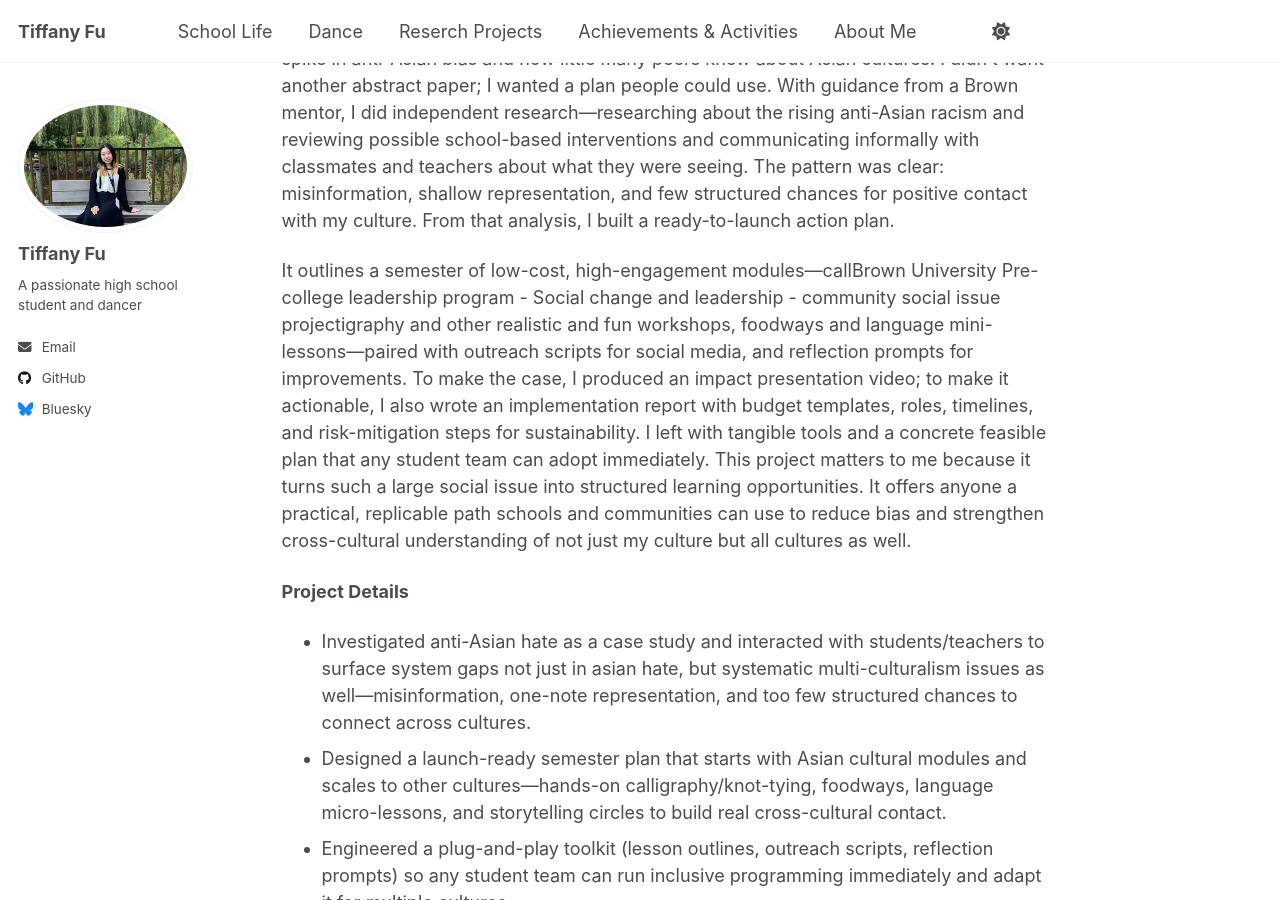
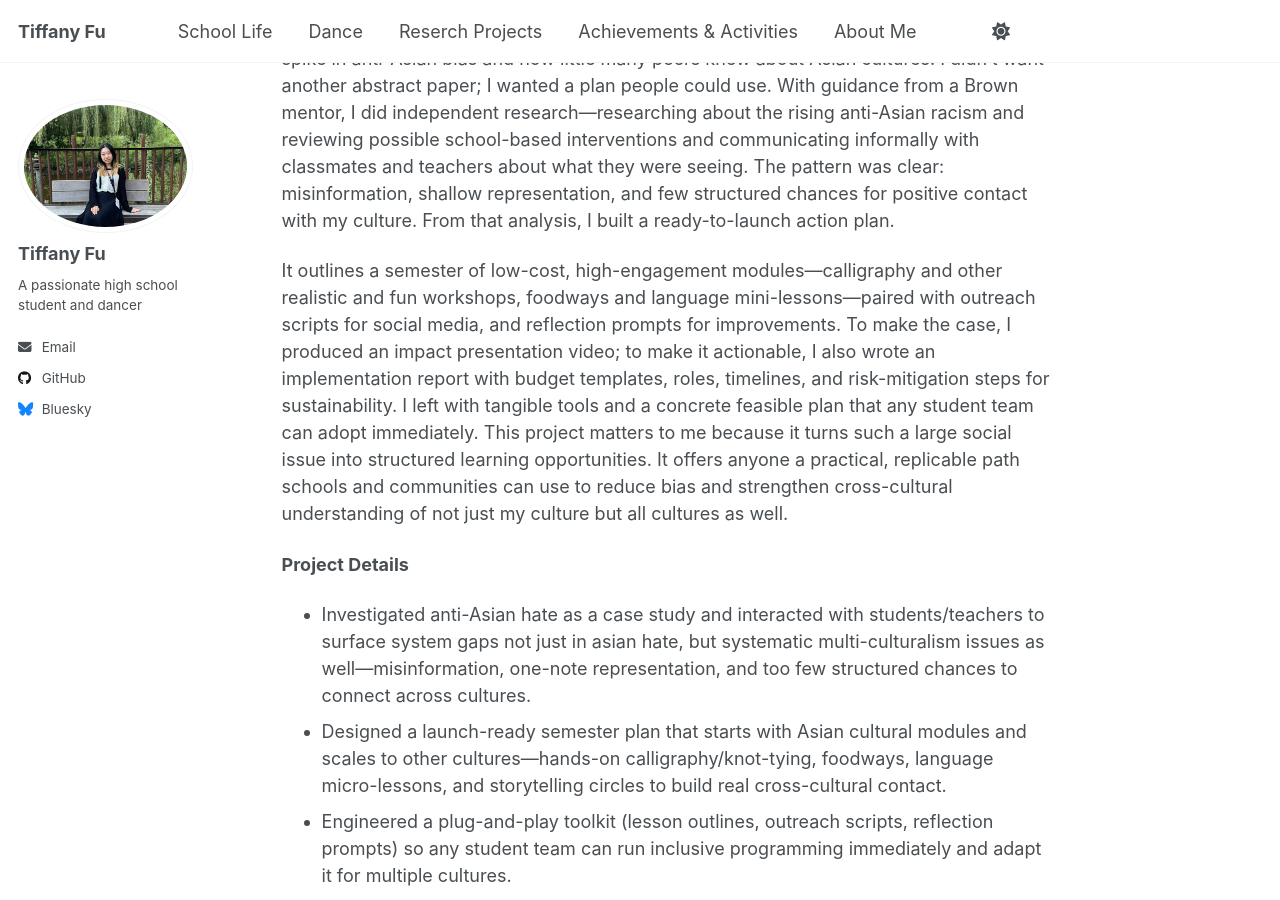
Before and after one commit to TiffanyJTFu/TiffanyTestWeb, a Jekyll site: the page built from _teaching/01-CommunitySocialIssueProject.md, in a window 1280 px wide and 900 px high, scrolled down 611 px. Built offline with Jekyll 4.4.1, drawn with Linux system fonts in a browser that asks for light colours; a script that is not in the unit is left out.

Commit message:
Revise project background for clarity and detail

```diff
--- a/_teaching/01-CommunitySocialIssueProject.md
+++ b/_teaching/01-CommunitySocialIssueProject.md
@@ -15,7 +15,7 @@ paperurl1: 'https://www.tiffu.ca/files/Step 8B_ Action plan Final Report - Tiffa
 <br><br>**Project Background**
 <br>At Brown’s Leadership & Social Change program, I focused on a problem I felt close to: a spike in anti-Asian bias and how little many peers knew about Asian cultures. I didn’t want another abstract paper; I wanted a plan people could use. With guidance from a Brown mentor, I did independent research—researching about the rising anti-Asian racism and reviewing possible school-based interventions and communicating informally with classmates and teachers about what they were seeing. The pattern was clear: misinformation, shallow representation, and few structured chances for positive contact with my culture. From that analysis, I built a ready-to-launch action plan.
 
-It outlines a semester of low-cost, high-engagement modules—callBrown University Pre-college leadership program - Social change and leadership - community social issue projectigraphy and other realistic and fun workshops, foodways and language mini-lessons—paired with outreach scripts for social media, and reflection prompts for improvements. To make the case, I produced an impact presentation video; to make it actionable, I also wrote an implementation report with budget templates, roles, timelines, and risk-mitigation steps for sustainability. I left with tangible tools and a concrete feasible plan that any student team can adopt immediately. This project matters to me because it turns such a large social issue into structured learning opportunities. It offers anyone a practical, replicable path schools and communities can use to reduce bias and strengthen cross-cultural understanding of not just my culture but all cultures as well.
+It outlines a semester of low-cost, high-engagement modules—calligraphy and other realistic and fun workshops, foodways and language mini-lessons—paired with outreach scripts for social media, and reflection prompts for improvements. To make the case, I produced an impact presentation video; to make it actionable, I also wrote an implementation report with budget templates, roles, timelines, and risk-mitigation steps for sustainability. I left with tangible tools and a concrete feasible plan that any student team can adopt immediately. This project matters to me because it turns such a large social issue into structured learning opportunities. It offers anyone a practical, replicable path schools and communities can use to reduce bias and strengthen cross-cultural understanding of not just my culture but all cultures as well.
 
 **Project Details**
 * Investigated anti-Asian hate as a case study and interacted with students/teachers to surface system gaps not just in asian hate, but systematic multi-culturalism issues as well—misinformation, one-note representation, and too few structured chances to connect across cultures.
```
